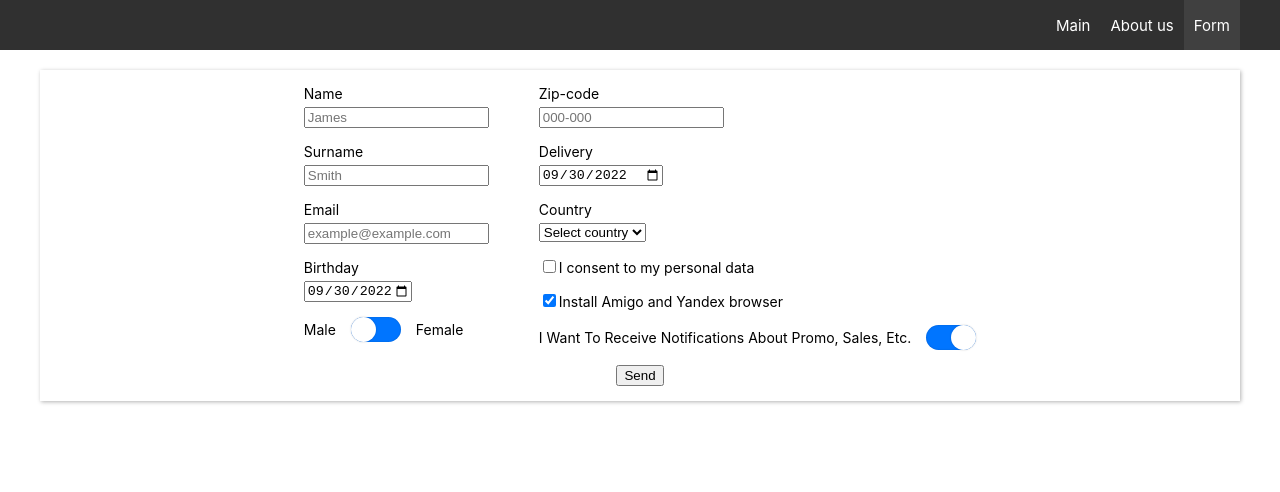
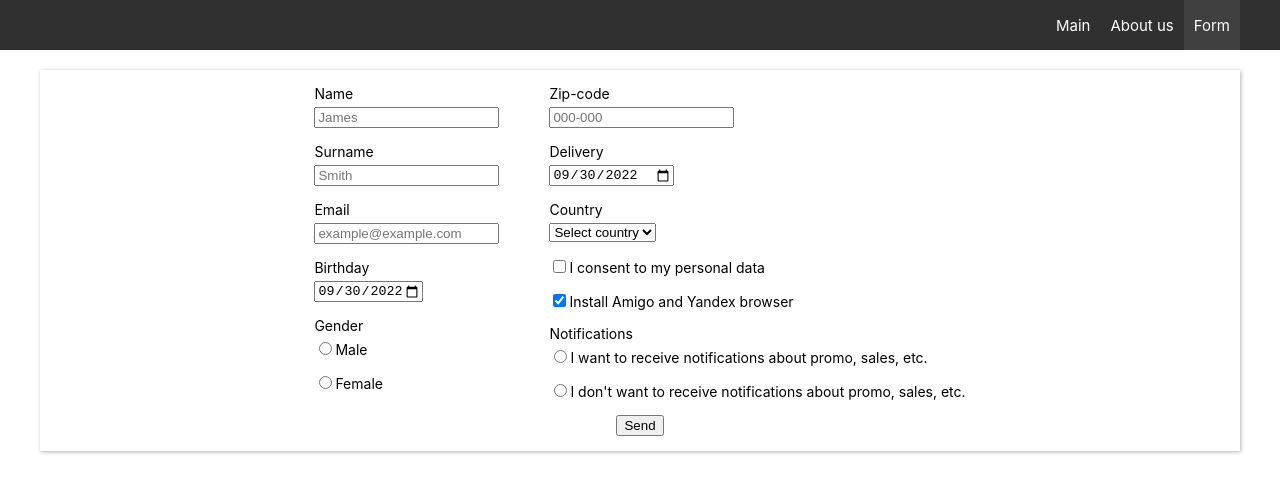
Before and after one commit to Wsko-12/wsko-12-REACT2022Q3, a React (Create React App) app in the folder app/: page /form in a window 1280 px wide. Shown: the top 492 px of the page. Built offline with nearby package versions, Linux system fonts and the light colour scheme.

Commit message:
feat: add radio switcher

```diff
--- a/app/src/components/MyForm/MyForm.tsx
+++ b/app/src/components/MyForm/MyForm.tsx
@@ -4,8 +4,9 @@ import CheckboxInput from './CheckboxInput/CheckboxInput';
 import DatePicker from './DatePicker/DatePicker';
 import styles from './form.module.css';
 import FormInput from './FormInput/FormInput';
+import RadioSwitcher from './RadioSwitcher/RadioSwitcher';
 import SelectInput from './SelectInput/SelectInput';
-import SwitcherInput from './SwitcherInput/SwitcherInput';
+
 export default class MyForm extends Component {
   render() {
     return (
@@ -13,14 +14,14 @@ export default class MyForm extends Component {
         <div className={styles.form__body}>
           <div>
             <FormInput
-              label="Name"
+              label="name"
               placeholder="James"
               pattern={nameReg}
               required={true}
               title="Name can only contain letters and must be longer than two characters and shorter than fifteen"
             />
             <FormInput
-              label="Surname"
+              label="surname"
               placeholder="Smith"
               pattern={nameReg}
               required={true}
@@ -28,7 +29,7 @@ export default class MyForm extends Component {
             />
 
             <FormInput
-              label="Email"
+              label="email"
               placeholder="example@example.com"
               required={true}
               type={'email'}
@@ -36,22 +37,22 @@ export default class MyForm extends Component {
               title="example@example.com or example.example@example.com or .by/.ua/.ru"
             />
 
-            <DatePicker label="Birthday" direction="past" />
-            <SwitcherInput firstLabel="male" secondLabel="female" alwaysColored={true} />
+            <DatePicker label="birthday" direction="past" />
+            <RadioSwitcher label="gender" values={['Male', 'Female']} name="gender" />
           </div>
           <div>
             <FormInput
-              label="Zip-code"
+              label="zip-code"
               placeholder="000-000"
               pattern={zipCodeReg}
               required={true}
               title="Only numbers or number with dash (example: 000 or 000-000)"
             />
 
-            <DatePicker label="Delivery" direction="future" />
+            <DatePicker label="delivery" direction="future" />
 
             <SelectInput
-              label="Country"
+              label="country"
               required={true}
               placeholder="Select country"
               options={['Belarus', 'Ukraine', 'Georgia', 'Poland', 'Lithuania', 'Latvia']}
@@ -59,9 +60,13 @@ export default class MyForm extends Component {
 
             <CheckboxInput label="I consent to my personal data" />
             <CheckboxInput label="Install Amigo and Yandex browser" checked={true} />
-            <SwitcherInput
-              firstLabel="I want to receive notifications about promo, sales, etc."
-              checked={true}
+            <RadioSwitcher
+              label="Notifications"
+              values={[
+                'I want to receive notifications about promo, sales, etc.',
+                "I don't want to receive notifications about promo, sales, etc.",
+              ]}
+              name="notifications"
             />
           </div>
         </div>
--- /dev/null
+++ b/app/src/components/MyForm/RadioSwitcher/RadioSwitcher.tsx
@@ -0,0 +1,24 @@
+import React from 'react';
+import styles from '../form.module.css';
+
+interface IRadioSwitcherProps {
+  values: string[];
+  name: string;
+  label?: string;
+}
+
+export default function RadioSwitcher({ values, label, name }: IRadioSwitcherProps) {
+  return (
+    <>
+      <label className={styles.form__label}>{label}</label>
+      {values.map((value) => {
+        return (
+          <label key={value} className={styles.form__label_checkbox}>
+            <input type="radio" name={name} />
+            {value}
+          </label>
+        );
+      })}
+    </>
+  );
+}
--- a/app/src/components/MyForm/form.module.css
+++ b/app/src/components/MyForm/form.module.css
@@ -15,7 +15,13 @@
     display: block;
     font-size: 1.4rem;
     margin: 0;
+    text-transform: lowercase;
 }
+
+.form__label::first-letter {
+    text-transform: uppercase;
+}
+
 .form__input {
     display: block;
     margin: 5px 0px 15px;
@@ -27,6 +33,10 @@
     margin: 5px 0px 15px;
 }
 
+.form__label_checkbox::first-letter{
+    text-transform: uppercase;
+}
+
 .form__footer {
     display: flex;
     justify-content: center;
```
Also changed, not shown: 1 other file (tests, documents, lock files or other folders).
